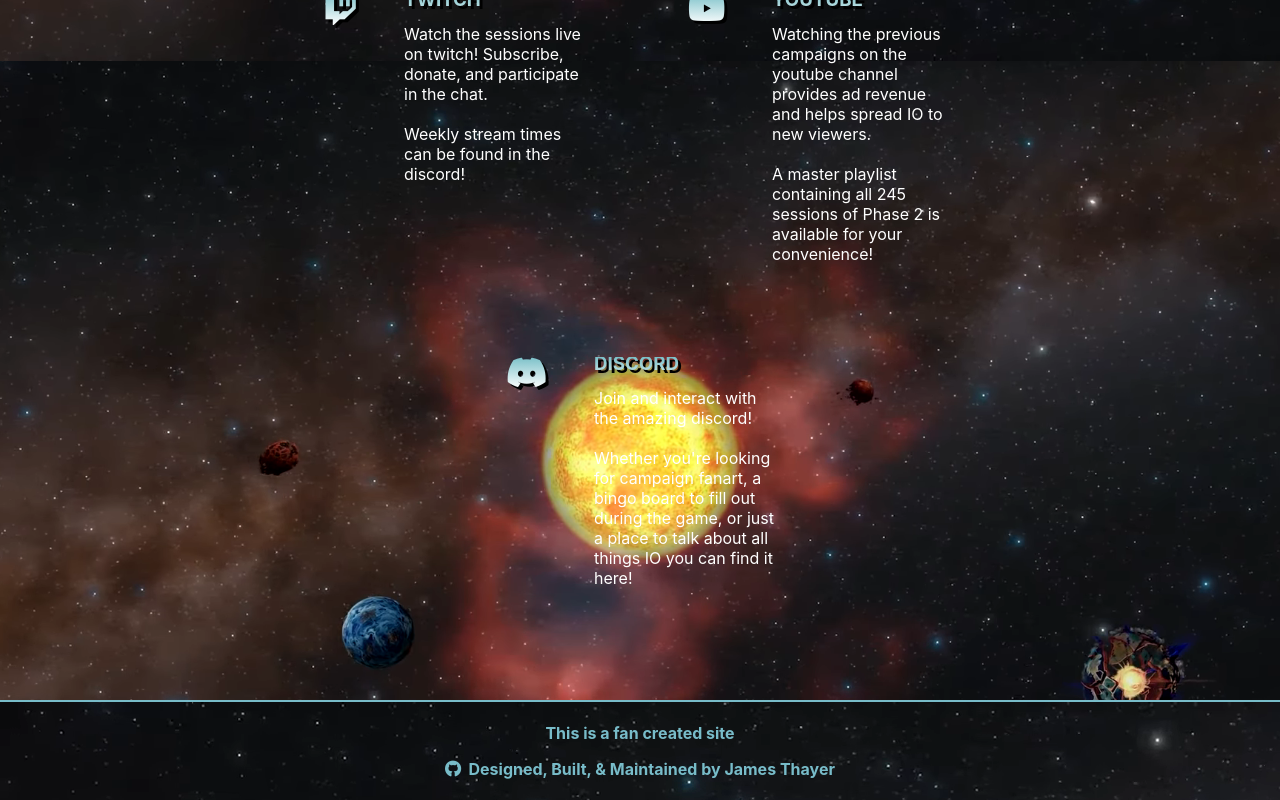
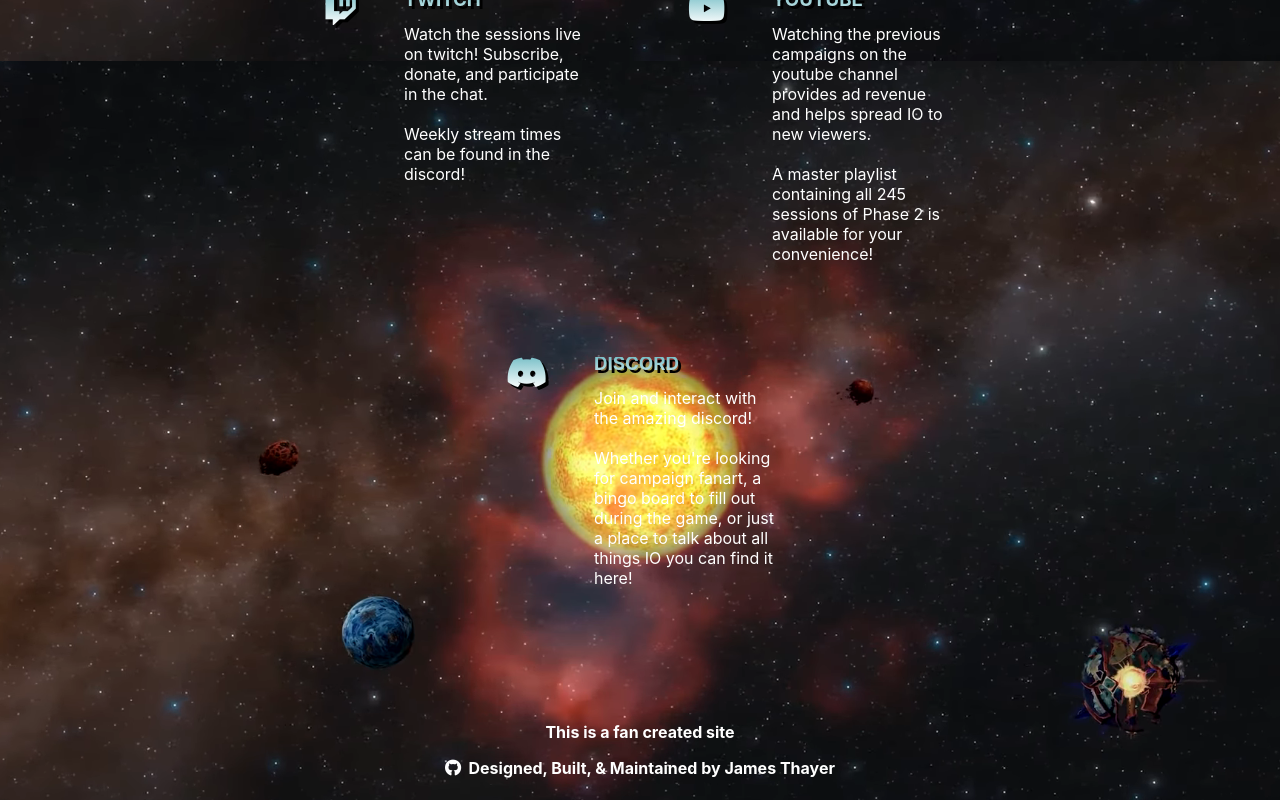
Before and after one commit to jrthayer/WorldOfIo.info, a React (Create React App) app: page / in a window 1280 px wide. Shown: the part 3139-3939 px from the top of the page. Built offline with nearby package versions, Linux system fonts and the light colour scheme.

Commit message:
Update footer styles

```diff
--- a/src/layout/footer.scss
+++ b/src/layout/footer.scss
@@ -3,8 +3,7 @@
     width: 100%;
     height: 100px;
     text-align: center;
-    border-top: 2px solid currentColor;
-    color: var(--color-primary);
+    color: var(--color-secondary);
 
     * {
         font-weight: 700;
--- a/src/pages/home/home.js
+++ b/src/pages/home/home.js
@@ -79,11 +79,7 @@ const Home = () => {
             <ScheduleSection />
             <NewsSection id="news" />
             <SupportSection id="howToSupport" />
-
-            <Footer
-                style={{ backgroundImage: `url(${backgroundImage})` }}
-                id="footer"
-            ></Footer>
+            <Footer id="footer"></Footer>
         </Fragment>
     );
 };
```
